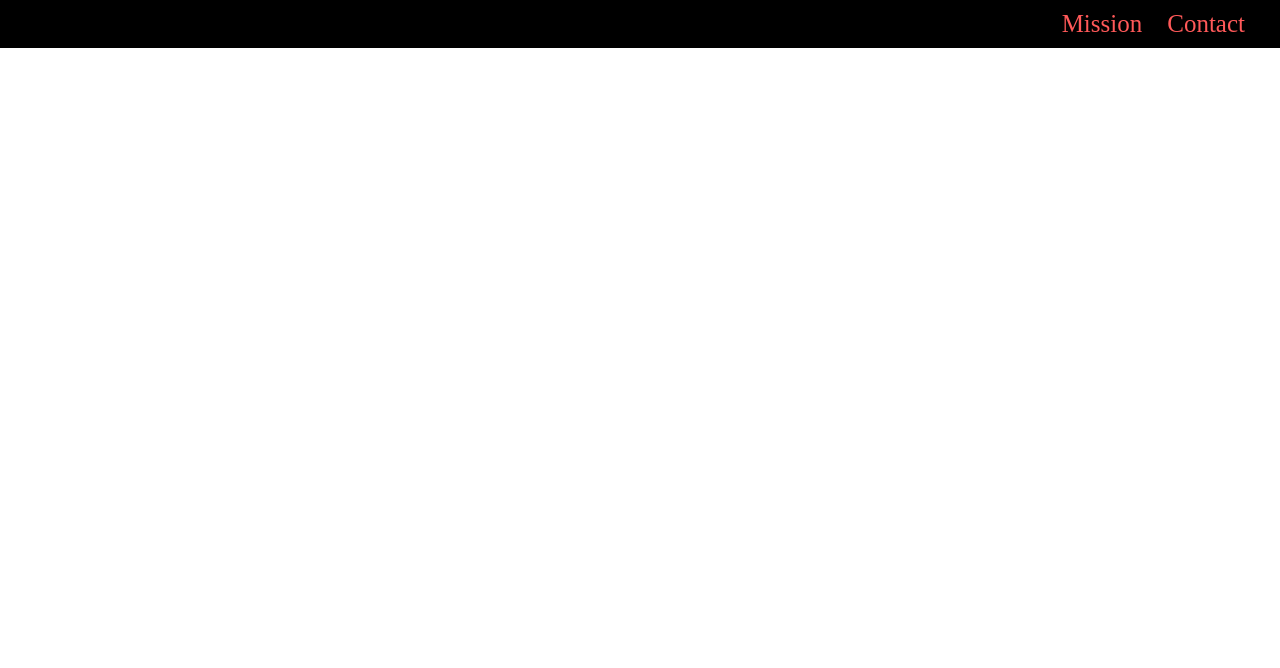
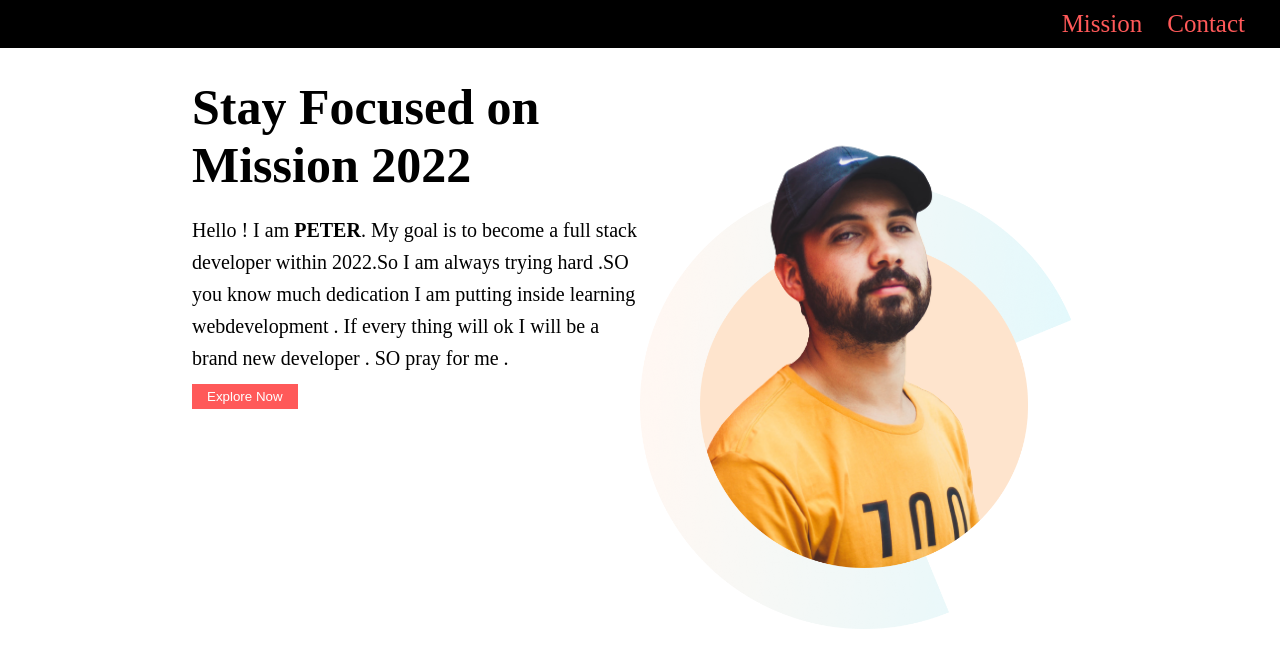
Before and after one commit to MuizSarwar/AssignmentOne, a plain HTML site: page index.html in a window 1280 px wide. Drawn offline with Linux system fonts and the light colour scheme.

Commit message:
completed header section

```diff
--- a/css/style.css
+++ b/css/style.css
@@ -1,6 +1,7 @@
 * {
   margin: 0;
   padding: 0;
+  box-sizing: border-box;
 }
 
 /* nav bar  */
@@ -9,6 +10,7 @@
   display: flex;
   justify-content: flex-end;
   padding: 10px;
+  margin-bottom: 10px;
 }
 .header-section nav div {
   margin-right: 25px;
@@ -20,4 +22,40 @@
   font-weight: 500;
   color: #ff5959;
 }
-/* nav bar end  */
+
+/* header container */
+
+.header-container {
+  display: flex;
+  width: 70%;
+  margin: 0 auto;
+}
+.header-container div {
+  width: 100%;
+}
+
+.heading-details div h1 {
+  font-size: 50px;
+  margin: 20px 0;
+}
+.heading-details p {
+  font-size: 20px;
+  font-weight: 400;
+  line-height: 1.6;
+  margin: 10px 0;
+}
+
+.heading-img {
+}
+.heading-img img {
+  width: 100%;
+  width: 100%;
+}
+
+/* all button style  */
+.btn-style {
+  padding: 5px 15px;
+  border: none;
+  background-color: #ff5959;
+  color: white;
+}
--- a/index.html
+++ b/index.html
@@ -17,6 +17,28 @@
                 <div> <a href="#">Mission</a> </div>
                 <div> <a href="#">Contact</a></div>
             </nav>
+            <!-- nav bar end  -->
+
+            <!-- header container  -->
+            <div class="header-container">
+
+                <div class="heading-details">
+                    <div>
+                        <h1>Stay Focused on <span>Mission 2022</span></h1>
+                    </div>
+                    <p>
+                        <span>Hello !</span> I am <strong>PETER</strong>. My goal is to become a  full stack developer within 2022.So I am always trying hard .SO you know much dedication I am putting inside learning webdevelopment . If every thing will ok I will be  a brand new developer . SO pray for me .
+                    </p>
+                    <div class="btn-div">
+                        <button class="btn-style">Explore Now</button>
+                    </div>
+                </div>
+
+                <div class="heading-img">
+                    <img src="./images/person/person-0.png" alt="" srcset="">
+                </div>
+
+            </div>
         </section>
 
 
```
